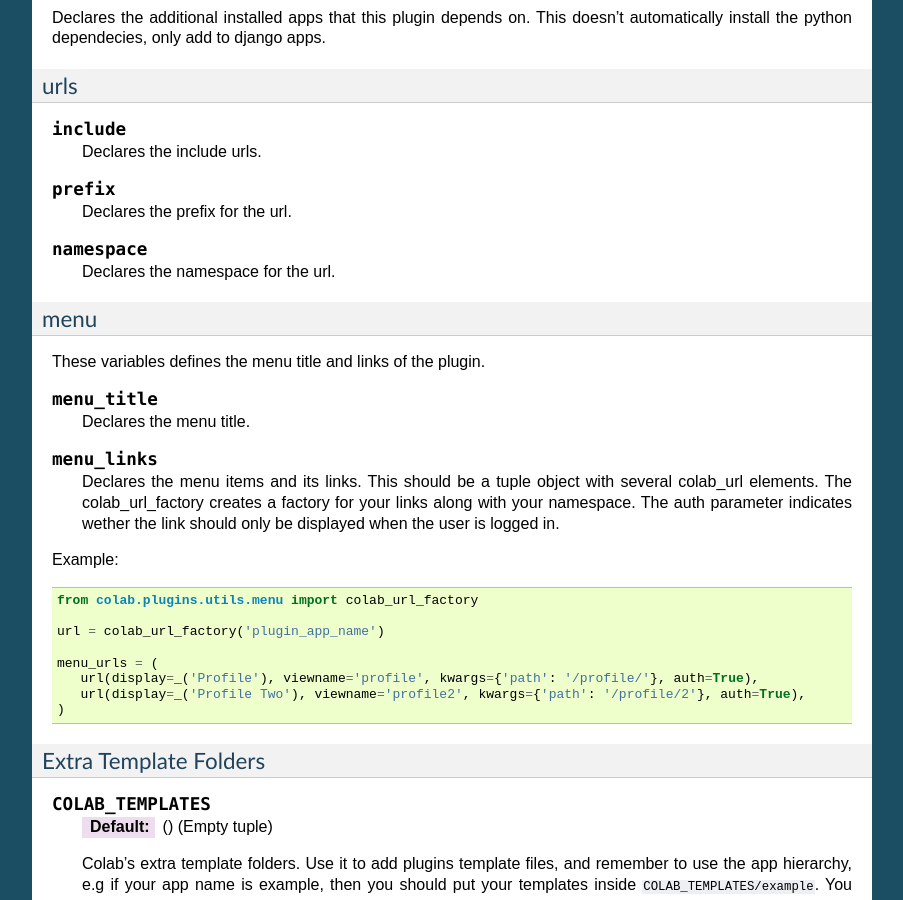
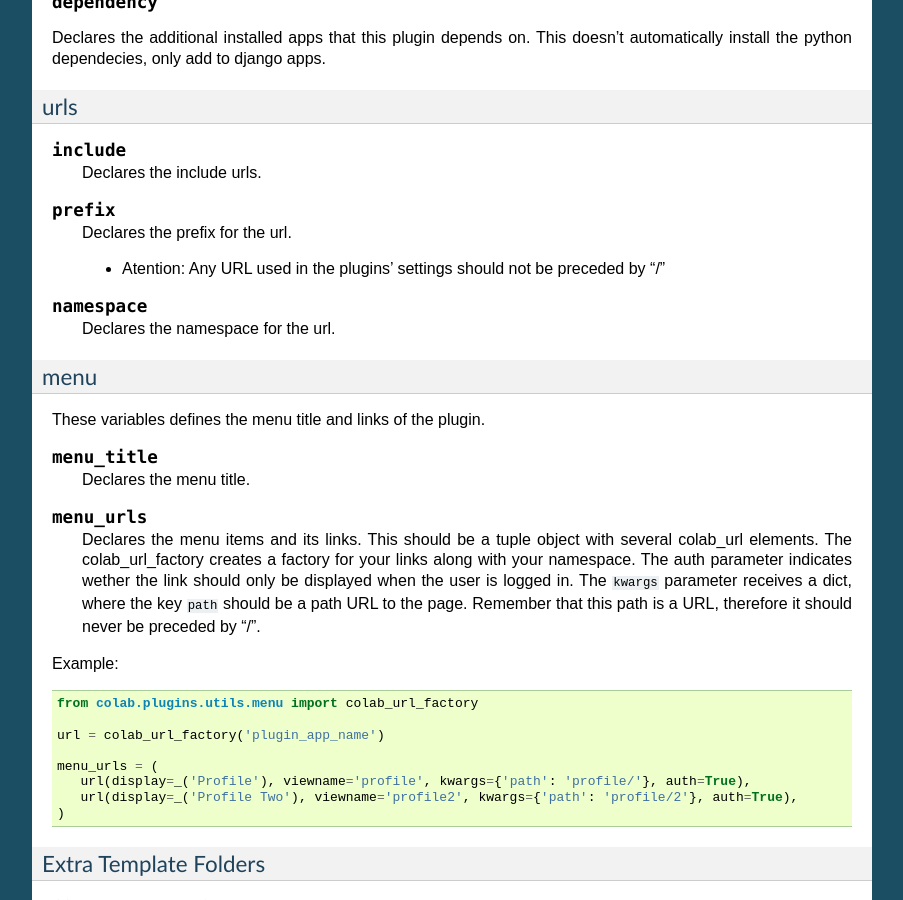
Before and after one commit to colab/colab, a Sphinx documentation site: the page built from docs/source/user.rst, in a window 1280 px wide and 900 px high, scrolled down 2172 px. Shown: the whole window, without its empty margins (198-1101 px from the left). Built offline with Sphinx 7.4.7, drawn with Linux system fonts in a browser that asks for light colours; formulas are drawn with MathJax 3; some of the changed text lies outside the part shown.

Commit message:
Updated plugins documentation
- Updated how the URL should be formatted

Signed-off-by: Lucas Moura <lucas.moura128@gmail.com>
Signed-off-by: Matheus Faria <matheus.sousa.faria@gmail.com>

```diff
--- a/docs/source/user.rst
+++ b/docs/source/user.rst
@@ -76,6 +76,8 @@
   - on folder: /etc/colab/plugins.d/
 
   - create file: [plugin_name].py
+
+- Atention: Any URL used in the plugins' settings should not be preceded by "/"
 
 Use this template for the plugin configuration file
 
@@ -104,10 +106,10 @@
     url = colab_url_factory('[plugin_name]')
 
     menu_urls = {
-        url(display=_('[name_of_link_page]'), viewname='[name_of_view_in_the_application]', kwargs={'path': '/[page_appication_path]/' }, auth=True),
+        url(display=_('[name_of_link_page]'), viewname='[name_of_view_in_the_application]', kwargs={'path': '[page_appication_path]/' }, auth=True),
 
         # You can have more than one url
-        url(display=_('[name_of_link_page]'), viewname='[another_name_of_view_in_the_application]', kwargs={'path': '/[another_page_appication_path]/' }, auth=True),
+        url(display=_('[name_of_link_page]'), viewname='[another_name_of_view_in_the_application]', kwargs={'path': '[another_page_appication_path]/' }, auth=True),
     }
 
 
@@ -152,6 +154,8 @@
 .. attribute:: prefix
 
     Declares the prefix for the url.
+
+    - Atention: Any URL used in the plugins' settings should not be preceded by "/"
 .. attribute:: namespace
 
     Declares the namespace for the url.
@@ -164,7 +168,7 @@
 .. attribute:: menu_title
 
     Declares the menu title.
-.. attribute:: menu_links
+.. attribute:: menu_urls
 
     Declares the menu items and its links.
     This should be a tuple object with several colab_url elements.
@@ -172,6 +176,9 @@
     namespace.
     The auth parameter indicates wether the link should only be displayed when
     the user is logged in.
+    The ``kwargs`` parameter receives a dict, where the key ``path`` should be
+    a path URL to the page. Remember that this path is a URL, therefore it
+    should never be preceded by "/".
 
 Example:
 
@@ -182,8 +189,8 @@
     url = colab_url_factory('plugin_app_name')
 
     menu_urls = (
-       url(display=_('Profile'), viewname='profile', kwargs={'path': '/profile/'}, auth=True),
-       url(display=_('Profile Two'), viewname='profile2', kwargs={'path': '/profile/2'}, auth=True),
+       url(display=_('Profile'), viewname='profile', kwargs={'path': 'profile/'}, auth=True),
+       url(display=_('Profile Two'), viewname='profile2', kwargs={'path': 'profile/2'}, auth=True),
     )
 
 Extra Template Folders
```
Also changed, not shown: other parts of docs/source/user.rst (+1 -1 lines).
